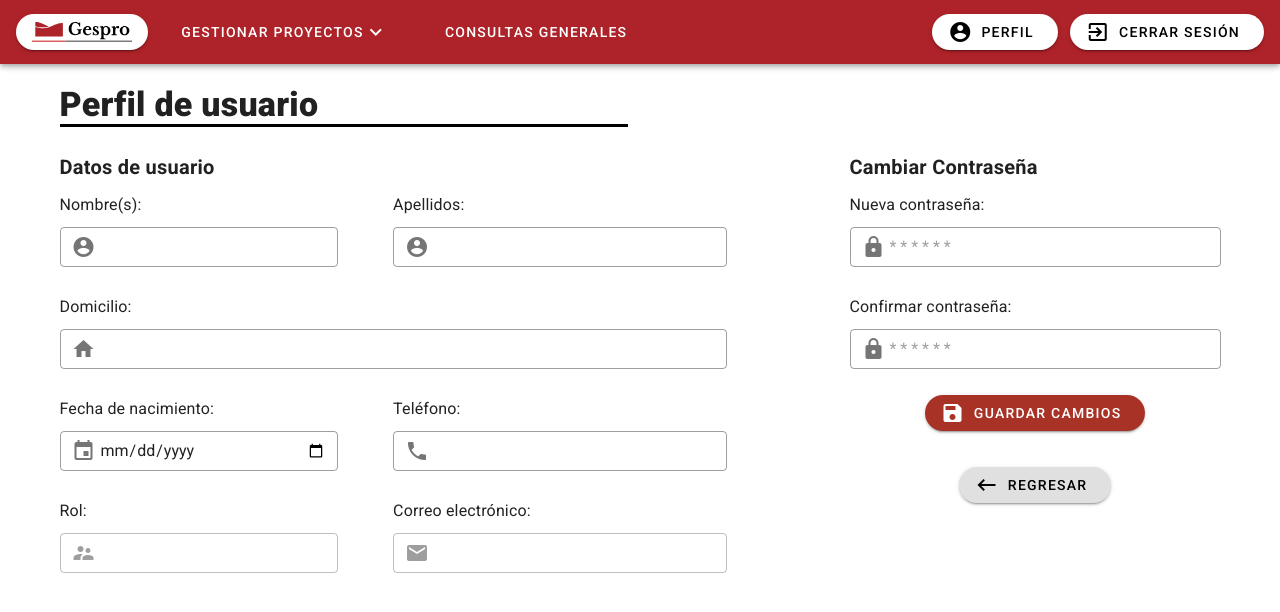
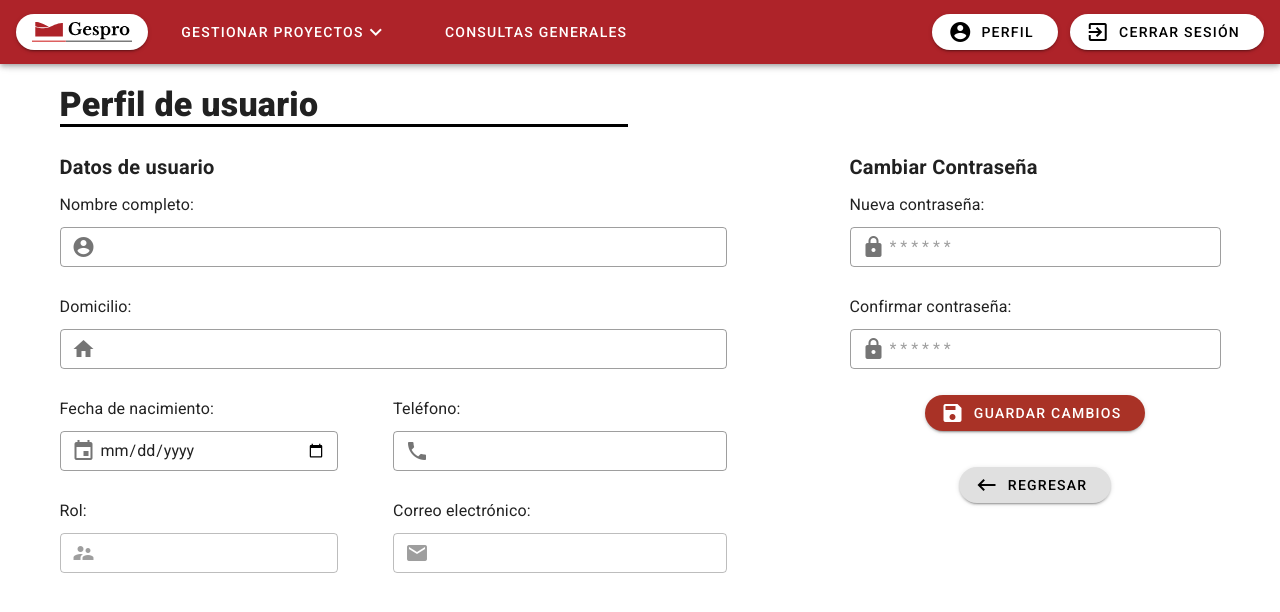
Before and after one commit to JairDavid/Gespro-Client, a Vue app: page /profile in a window 1280 px wide. Shown: the top 612 px of the page. Built offline with nearby package versions, Linux system fonts and the light colour scheme.

Commit message:
Input de nombre completo en perfil coregido

```diff
--- a/src/components/UserProfile.vue
+++ b/src/components/UserProfile.vue
@@ -12,8 +12,8 @@
         <v-col cols="12" sm="7">
           <h6 class="font-weight-bold text-h6 mb-2">Datos de usuario</h6>
           <v-row no-gutters>
-            <v-col cols="12" sm="5">
-              <h6 class="subtitle-1 mb-2">Nombre(s):</h6>
+            <v-col cols="12" sm="12">
+              <h6 class="subtitle-1 mb-2">Nombre completo:</h6>
               <v-text-field
                 outlined
                 dense
@@ -21,16 +21,7 @@
                 prepend-inner-icon="mdi-account-circle"
               ></v-text-field>
             </v-col>
-            <v-col cols="12" sm="1"></v-col>
-            <v-col cols="12" sm="6">
-              <h6 class="subtitle-1 mb-2">Apellidos:</h6>
-              <v-text-field
-                outlined
-                dense
-                color="#A93226"
-                prepend-inner-icon="mdi-account-circle"
-              ></v-text-field>
-            </v-col>
+
             <v-col cols="12" sm="12">
               <h6 class="subtitle-1 mb-2">Domicilio:</h6>
               <v-text-field
```
